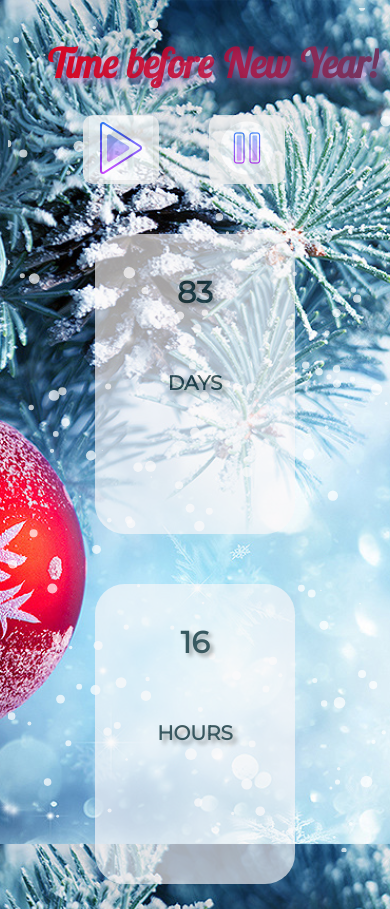
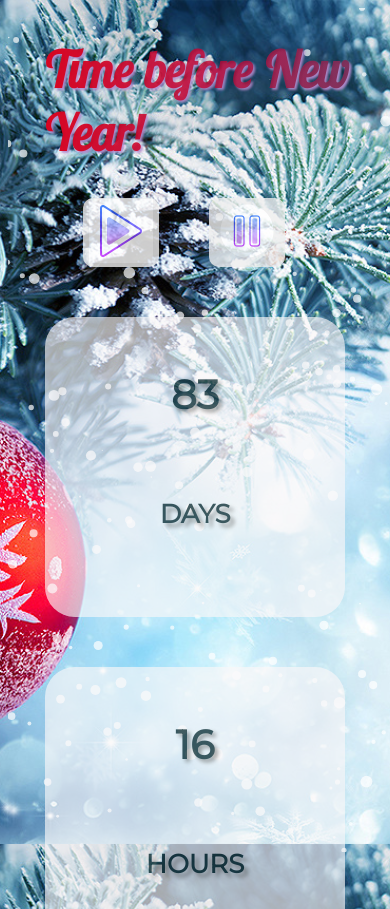
Before and after one commit to reginavic/count-time, a plain HTML site: page index.html in a window 390 px wide. Shown: the top 909 px of the page. Drawn offline with nearby package versions, Linux system fonts and the light colour scheme.

Commit message:
Changing in UI

```diff
--- a/style.css
+++ b/style.css
@@ -17,11 +17,11 @@ body {
     justify-content: center;
 }
 h1 {
-    font-size: 70px;
+    font-size: 80px;
     background: linear-gradient(to left,#703660,#be0735ce,#d80521);
     -webkit-text-fill-color: transparent;
     -webkit-background-clip: text;
-    filter: drop-shadow(4px 4px 4px rgb(181, 140, 206));
+    filter: drop-shadow(2px 2px 1px rgb(181, 140, 206));
     font-family: 'Lobster Two', cursive;
     margin-top: 70px;
 }
@@ -34,7 +34,7 @@ h1 {
     background-color: rgba(251, 248, 249, 0.82);
     opacity: 80%;
     height: 300px;
-    width: 200px;
+    width: 300px;
     margin-top: 50px;
     border: none;
     border-radius: 30px;
@@ -52,7 +52,7 @@ h3 {
 }
 .days, .hours, .minutes, .seconds {
     font-family: 'Montserrat', sans-serif;
-    font-size: 40px;
+    font-size: 50px;
     text-shadow: 3px 3px 4px rgb(138, 137, 135);
 }
 .NY {
@@ -94,15 +94,15 @@ h3 {
 }
 @media all and (max-width: 800px) {
 h1  {
-    font-size: 50px;
+    font-size: 70px;
     margin-left: 50px;
     margin-top: 40px;
 }
 h3 {
-    font-size: 25px;
+    font-size: 30px;
 }
 .days, .hours, .minutes, .seconds {
-    font-size: 35px;
+    font-size: 50px;
 }
 .NY {
     font-size: 70px;
@@ -116,15 +116,15 @@ h3 {
 }
 @media all and (max-width: 500px) {
 h1  {
-    font-size: 40px;
+    font-size: 60px;
     margin-left: 35px;
     margin-top: 30px;
     }
 h3 {
-    font-size: 20px;
+    font-size: 26px;
 }
 .days, .hours, .minutes, .seconds {
-    font-size: 30px;
+    font-size: 50px;
 }
 .NY {
     font-size: 50px;
@@ -138,18 +138,18 @@ h3 {
 }
 @media all and (max-width: 400px) {
     h1  {
-        font-size: 40px;
+        font-size: 50px;
         margin-left: 35px;
         margin-top: 30px;
         }
     h3 {
-        font-size: 20px;
+        font-size: 26px;
     }
     .days, .hours, .minutes, .seconds {
-        font-size: 30px;
+        font-size: 40px;
     }
     .NY {
-        font-size: 35px;
+        font-size: 40px;
     }
     #myButton  {
         margin-left: 75px;
```
